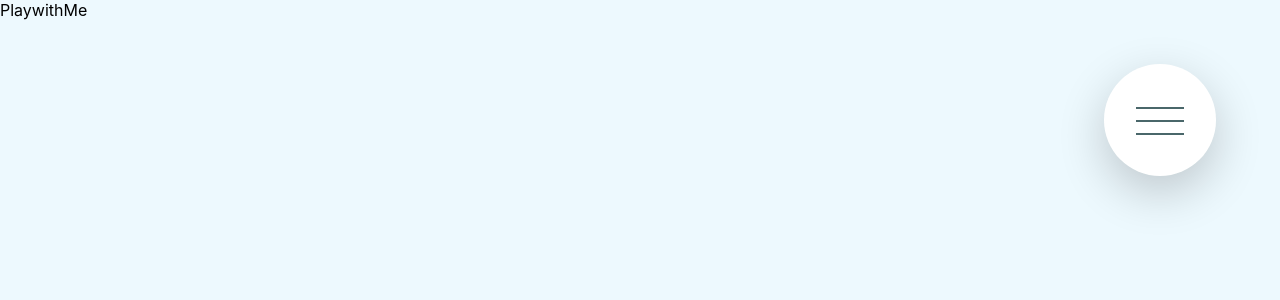
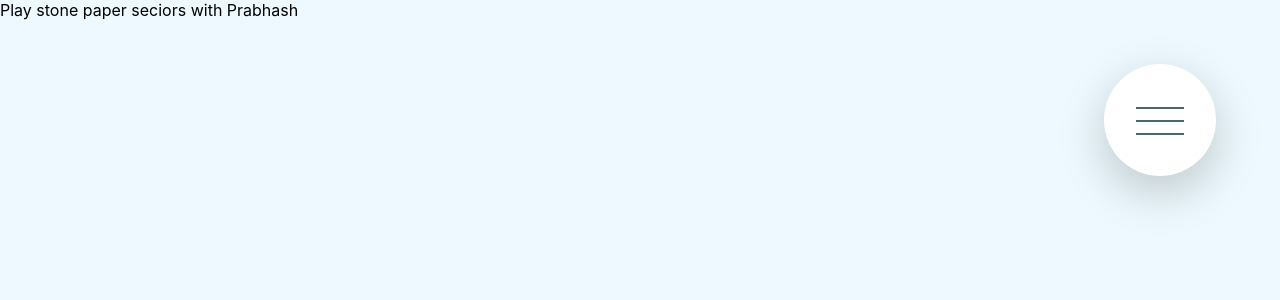
Before and after one commit to prabhashrai02/new_portfolio, a React (Create React App) app: page /challenge in a window 1280 px wide. Shown: the top 300 px of the page. Built offline with nearby package versions, Linux system fonts and the light colour scheme; a web font is replaced by a local one.

Commit message:
added challenge section

```diff
--- a/src/Component/PlaywithMe/PlaywithMe.js
+++ b/src/Component/PlaywithMe/PlaywithMe.js
@@ -1,7 +1,9 @@
+import './PlaywithMe.css';
+
 function PlaywithMe() {
     return (
       <div>
-          PlaywithMe
+          Play stone paper seciors with Prabhash
       </div>
     );
   }
```
Also changed, not shown: src/Component/PlaywithMe/PlaywithMe.css (added).
